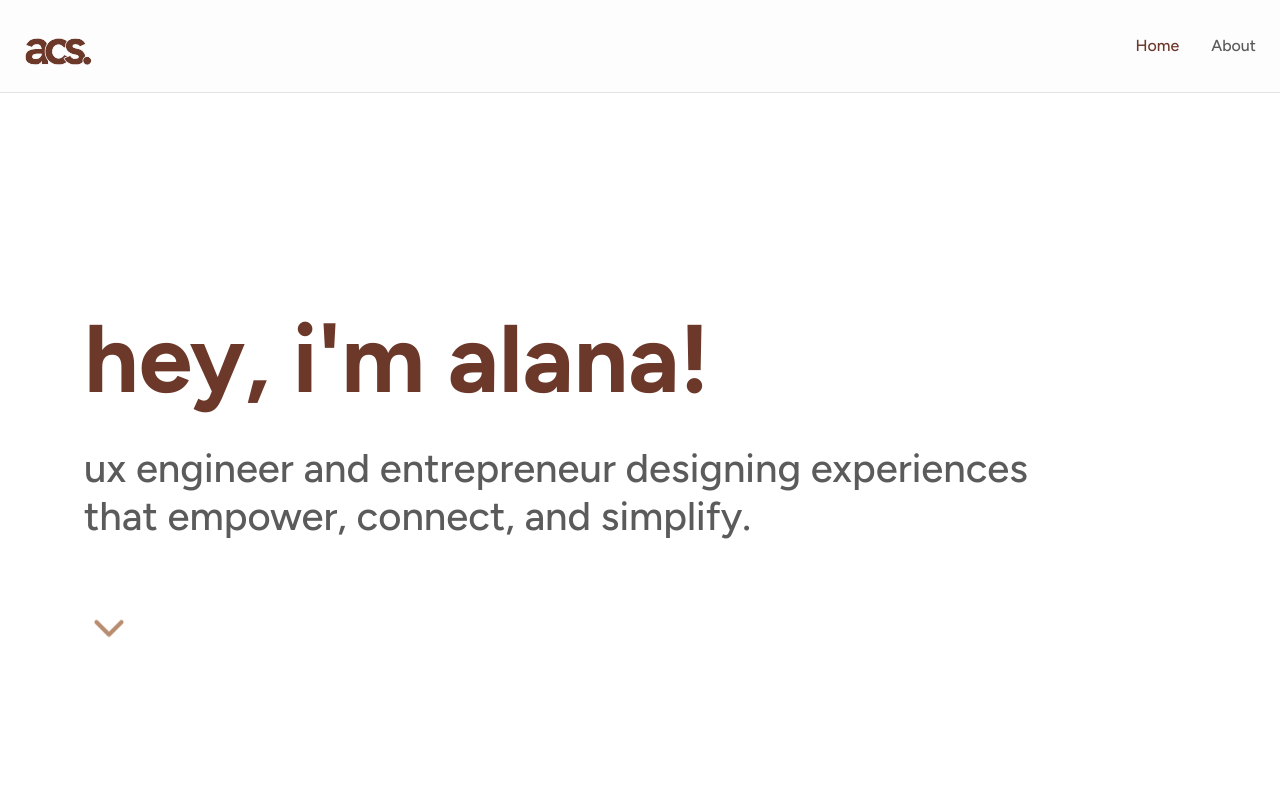
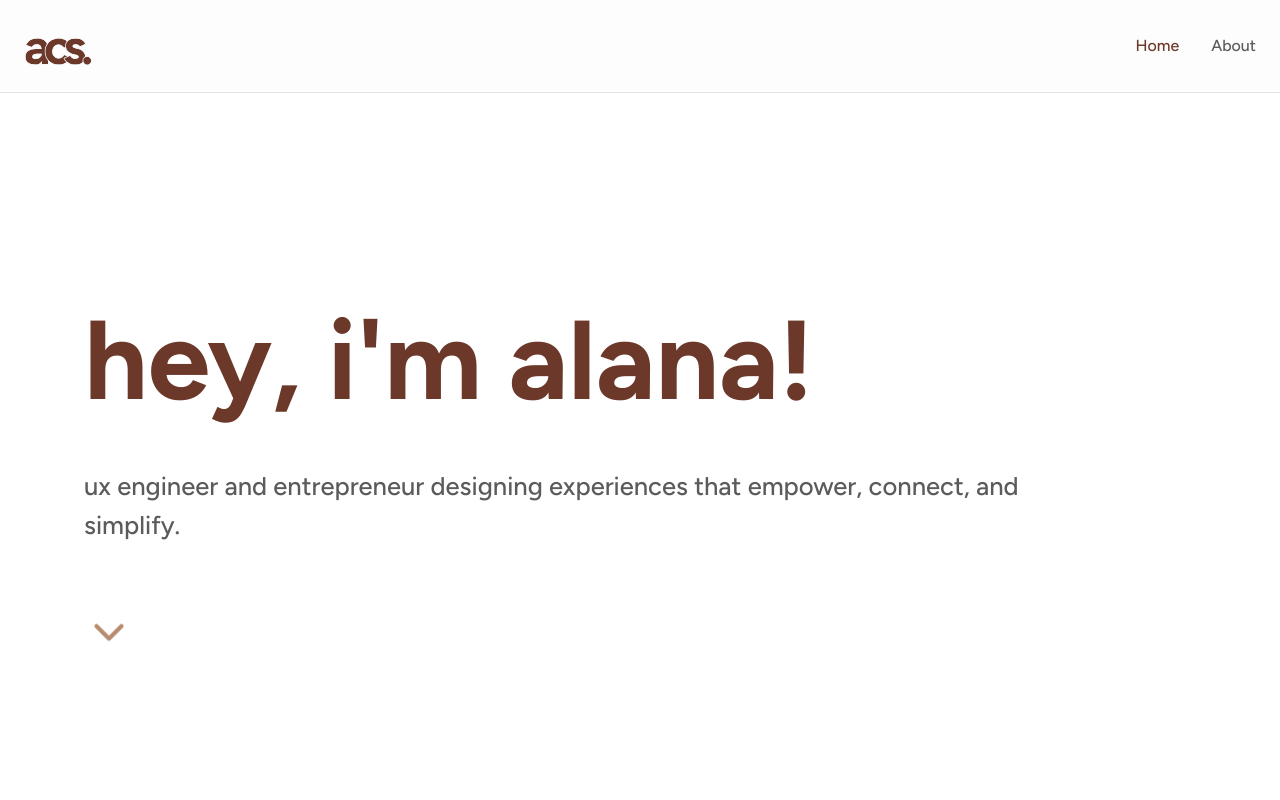
Before and after one commit to alana-stull/portfolio, a React (Vite) app: page / in a window 1280 px wide. Shown: the top 800 px of the page. Built offline with nearby package versions, Linux system fonts and the light colour scheme.

Commit message:
style: enhance hero typography contrast and spacing
Co-authored-by: alana stull <107590966+alana-stull@users.noreply.github.com>

```diff
--- a/src/pages/Home.tsx
+++ b/src/pages/Home.tsx
@@ -125,19 +125,19 @@ export function Home() {
       <section className="min-h-[100vh] flex items-center justify-center relative">
         <div className="max-w-7xl mx-auto px-6 w-full">
           <div className="max-w-5xl" style={{ paddingLeft: '60px' }}>
-            <h1 className="mb-8" style={{
-              fontSize: 'clamp(3rem, 8vw, 6rem)',
+            <h1 className="mb-12" style={{
+              fontSize: 'clamp(3.5rem, 9vw, 7rem)',
               fontWeight: 'var(--font-weight-bold)',
-              lineHeight: '1.1',
+              lineHeight: '1.05',
               color: 'var(--color-brown-primary)',
               textTransform: 'lowercase'
             }}>
               hey, i'm alana!
             </h1>
-            <p className="mb-8" style={{
-              fontSize: 'clamp(2.5rem, 2.5vw, 3.5rem)',
+            <p style={{
+              fontSize: 'clamp(1.25rem, 2vw, 1.75rem)',
               fontWeight: 'var(--font-weight-medium)',
-              lineHeight: '1.2',
+              lineHeight: '1.5',
               color: 'var(--color-gray-text)',
               textTransform: 'lowercase'
             }}>
```
